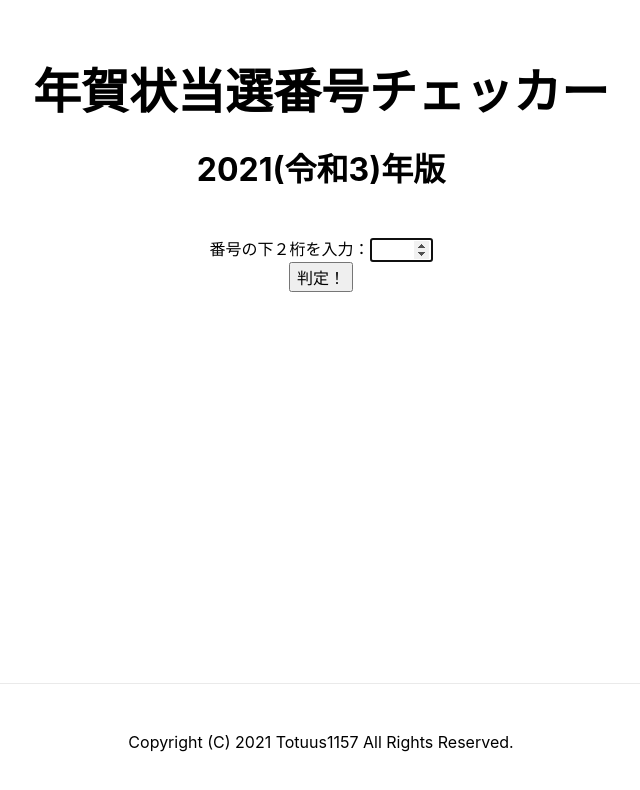
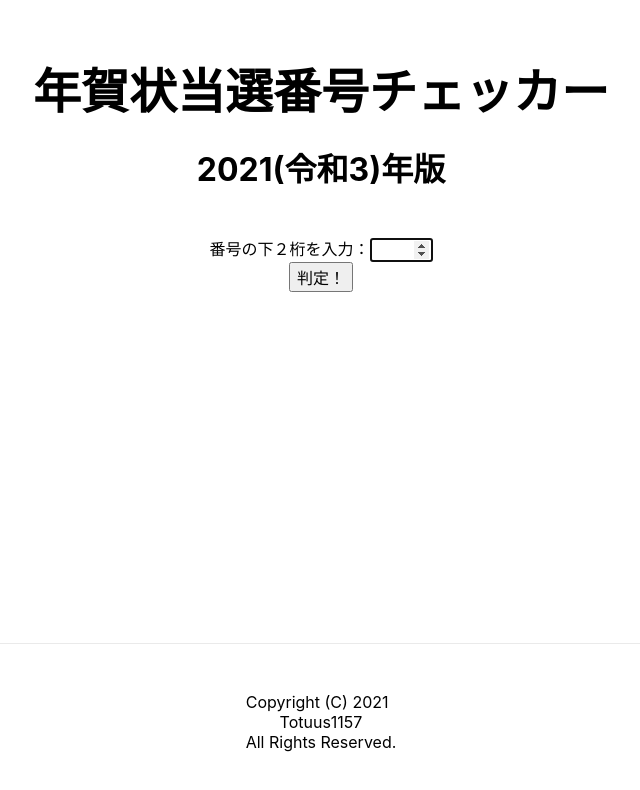
Before and after one commit to totuus1157/new-years-card-winner-number-checker, a Next.js app in the folder winner-number-checker/: page / in a window 1280 px wide. Shown: the top 790 px of the page, without its empty margins (319-959 px from the left). Built offline with nearby package versions, Linux system fonts and the light colour scheme.

Commit message:
footer に Twitter へのリンクを追加

```diff
--- a/winner-number-checker/pages/index.js
+++ b/winner-number-checker/pages/index.js
@@ -106,7 +106,11 @@ class Home extends React.Component {
         </main>
 
         <footer className={styles.footer}>
-          <p>Copyright (C) {year} Totuus1157 All Rights Reserved.</p>
+          <p>
+            Copyright (C) {year}{" "}
+            <a href="https://twitter.com/totuus_tweet">Totuus1157</a> All Rights
+            Reserved.
+          </p>
         </footer>
       </div>
     );
```
